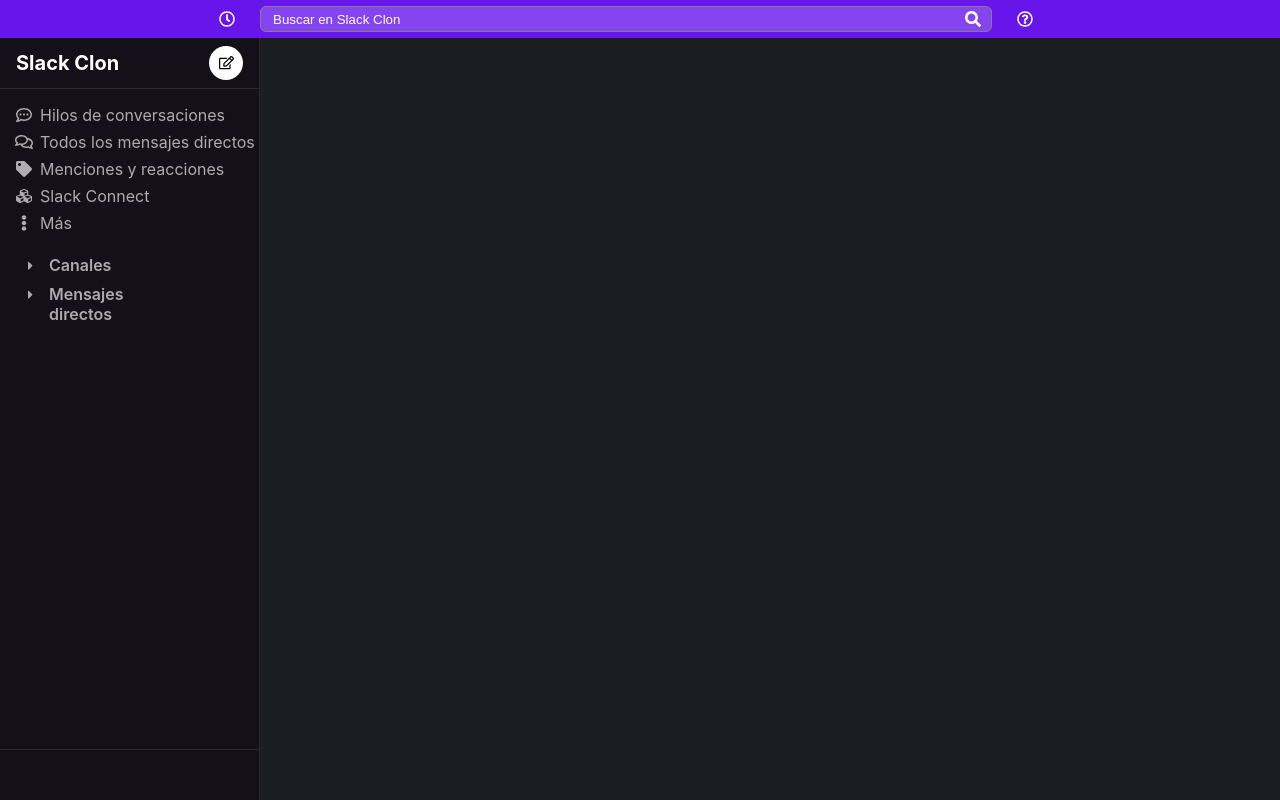
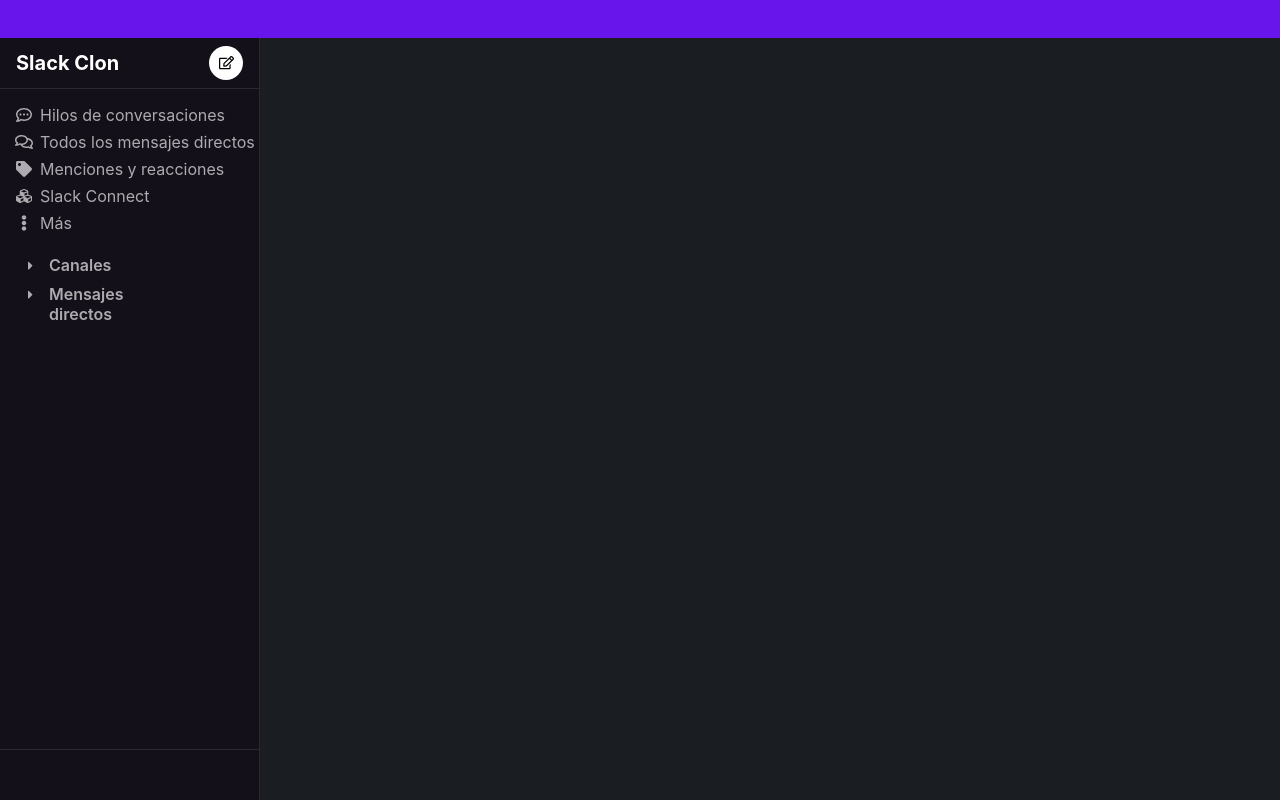
Before and after one commit to leitolima/slack-clon-frontend, a React (Create React App) app: page / in a window 1280 px wide. Built offline with nearby package versions, Linux system fonts and the light colour scheme; no server answers.

Commit message:
Show imageProfile on Header

```diff
--- a/src/apollo/cache.js
+++ b/src/apollo/cache.js
@@ -10,16 +10,10 @@
                     read(id = null) {
                         return id;
                     }
-                }
-            }
-        },
-        Query: {
-            fields: {
-                getRandomUser: {
-                    read(_, { args, toReference }) {
-                        return toReference({
-                            __typename: 'User',
-                        })
+                },
+                imageUrl: {
+                    read(imageUrl = '') {
+                        return imageUrl;
                     }
                 }
             }
--- a/src/components/Header/Profile/index.js
+++ b/src/components/Header/Profile/index.js
@@ -1,13 +1,21 @@
 import React from 'react';
+import { useQuery } from '@apollo/client';
+import { GET_USER_IMAGE } from '../../../graphql/querys';
 
 import {
     ImageContainer,
+    Image,
 } from './styles';
 
 const Profile = () => {
+
+    const { data } = useQuery(GET_USER_IMAGE, {
+        fetchPolicy: 'cache-only',
+    })
+
     return (
         <ImageContainer>
-
+            <Image src={data?.user?.imageUrl} alt="Profile"/>
         </ImageContainer>
     )
 }
--- a/src/components/Header/Profile/styles.js
+++ b/src/components/Header/Profile/styles.js
@@ -1,9 +1,16 @@
 import styled from 'styled-components';
 
 export const ImageContainer = styled.div`
-    width: 30px;
-    height: 30px;
+    width: 28px;
+    height: 24px;
     margin-left: auto;
     margin-right: 16px;
     border-radius: 8px;
 `;
+
+export const Image = styled.img`
+    width: 100%;
+    height: 100%;
+    border-radius: 5px;
+    object-fit: cover;
+`;
--- a/src/components/Header/index.js
+++ b/src/components/Header/index.js
@@ -1,9 +1,6 @@
-import React, { useEffect } from 'react';
+import React from 'react';
 import { FontAwesomeIcon } from '@fortawesome/react-fontawesome';
 import { faClock, faQuestionCircle } from '@fortawesome/free-regular-svg-icons';
-
-import { useQuery } from '@apollo/client';
-import { GET_USER_DATA } from '../../graphql/querys';
 
 import {
     HeaderField,
@@ -13,14 +10,11 @@
 import SearchInput from './SearchInput';
 import Profile from './Profile';
 
-const Header = () => {
+const Header = ({ loading, error }) => {
 
-    const { data } = useQuery(GET_USER_DATA, {
-        fetchPolicy: 'cache-only',
-    })
-
-    return (
-        <HeaderField>
+    const renderChildren = () => {
+        if(loading, error) return null;
+        return <>
             <History>
                 <FontAwesomeIcon icon={faClock}/>
             </History>
@@ -29,6 +23,12 @@
                 <FontAwesomeIcon icon={faQuestionCircle}/>
             </Info>
             <Profile/>
+        </>
+    }
+
+    return (
+        <HeaderField>
+            { renderChildren() }
         </HeaderField>
     )
 }
--- a/src/graphql/querys.js
+++ b/src/graphql/querys.js
@@ -11,10 +11,10 @@
     }
 `;
 
-export const GET_USER_DATA = gql`
+export const GET_USER_IMAGE = gql`
     query {
         user: getRandomUser {
-            id @client
+            imageUrl @client
         }
     }
 `;
```
